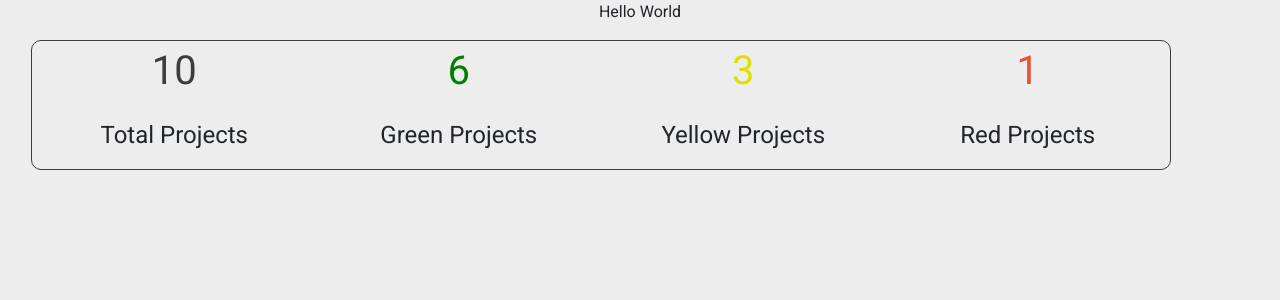
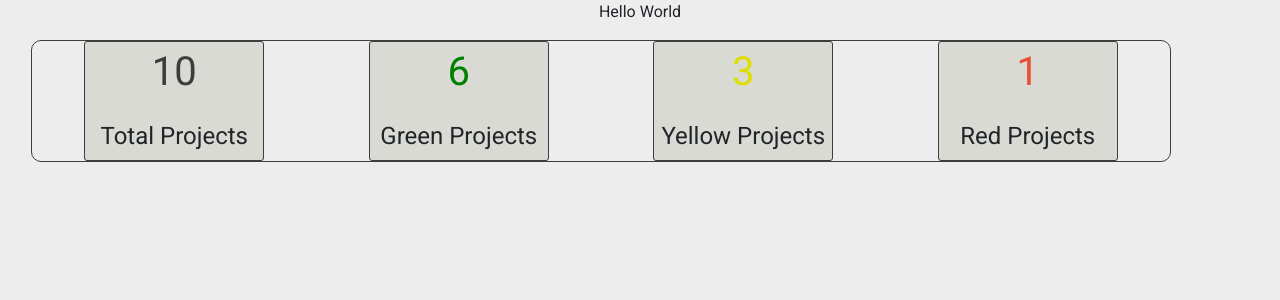
Before and after one commit to lewisdean731/fyp-portal, a React (Create React App) app: page / in a window 1280 px wide. Shown: the top 300 px of the page. Built offline with nearby package versions, Linux system fonts and the light colour scheme.

Commit message:
Feat: add CSS classes to dashboardItem
[Ticket: FYP-5]

```diff
--- a/src/components/molecules/ui/dashboardItem/dashboardItem.js
+++ b/src/components/molecules/ui/dashboardItem/dashboardItem.js
@@ -1,10 +1,11 @@
 import React from "react";
 import TextLarge from "../../../atoms/text/large/textLarge";
 import TextMedium from "../../../atoms/text/medium/textMedium";
+import Classes from "./dashboardItem.module.scss";
 
 function DashboardItem(props) {
   return (
-    <div>
+    <div className={Classes.dashboardItem}>
       <TextLarge colour={props.colour1}>{props.text1}</TextLarge>
       <TextMedium colour={props.colour2}>{props.text2}</TextMedium>
     </div>
--- /dev/null
+++ b/src/components/molecules/ui/dashboardItem/dashboardItem.module.scss
@@ -0,0 +1,10 @@
+@import "../../../../styles//resources.scss";
+
+.dashboardItem{
+  border: 1px solid $colour-grey;
+  background-color: $colour-light-grey;
+  border-radius: 3px;
+  margin: auto;
+  width: 180px;
+  height: 120px;
+}
```
